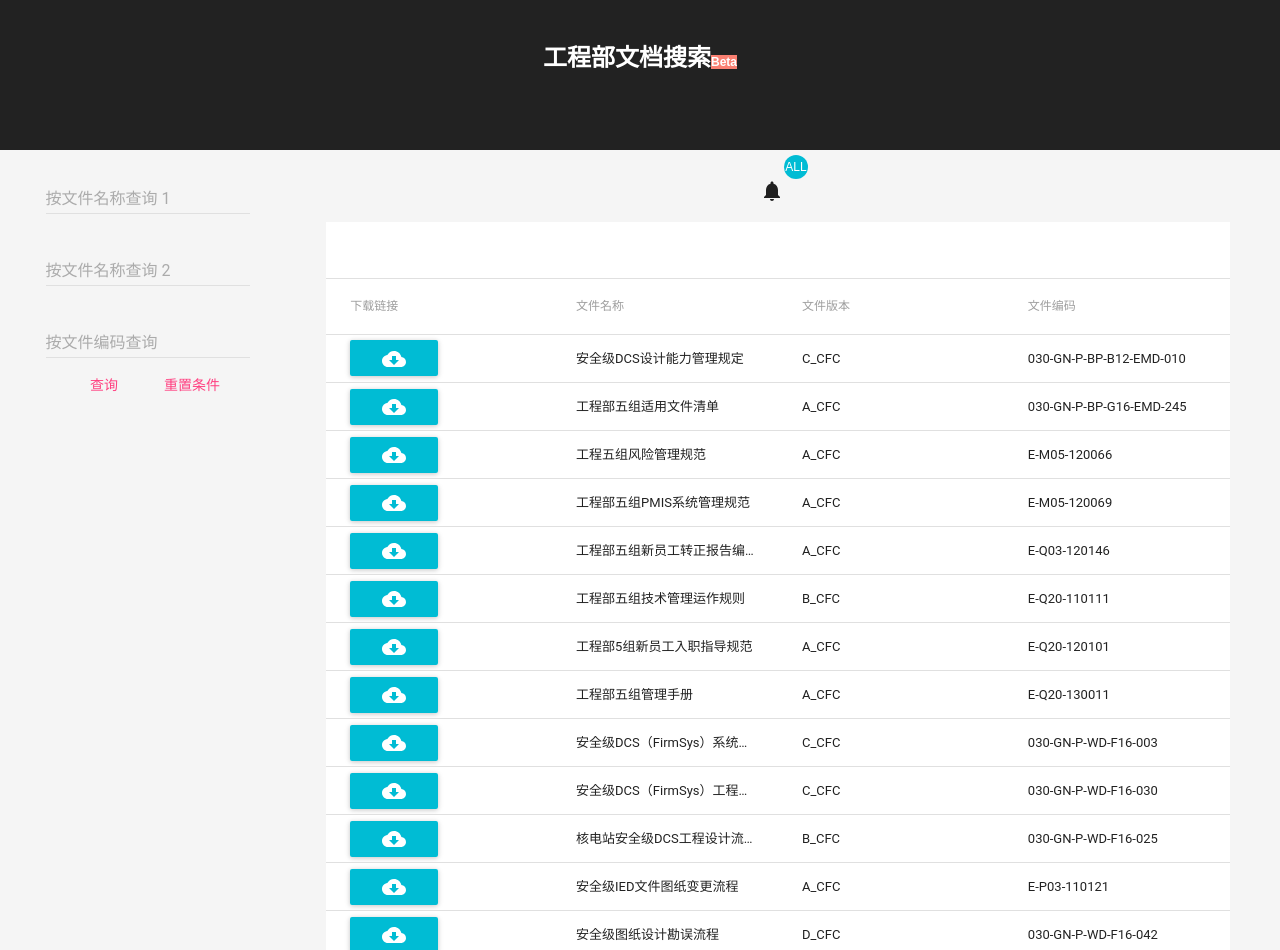
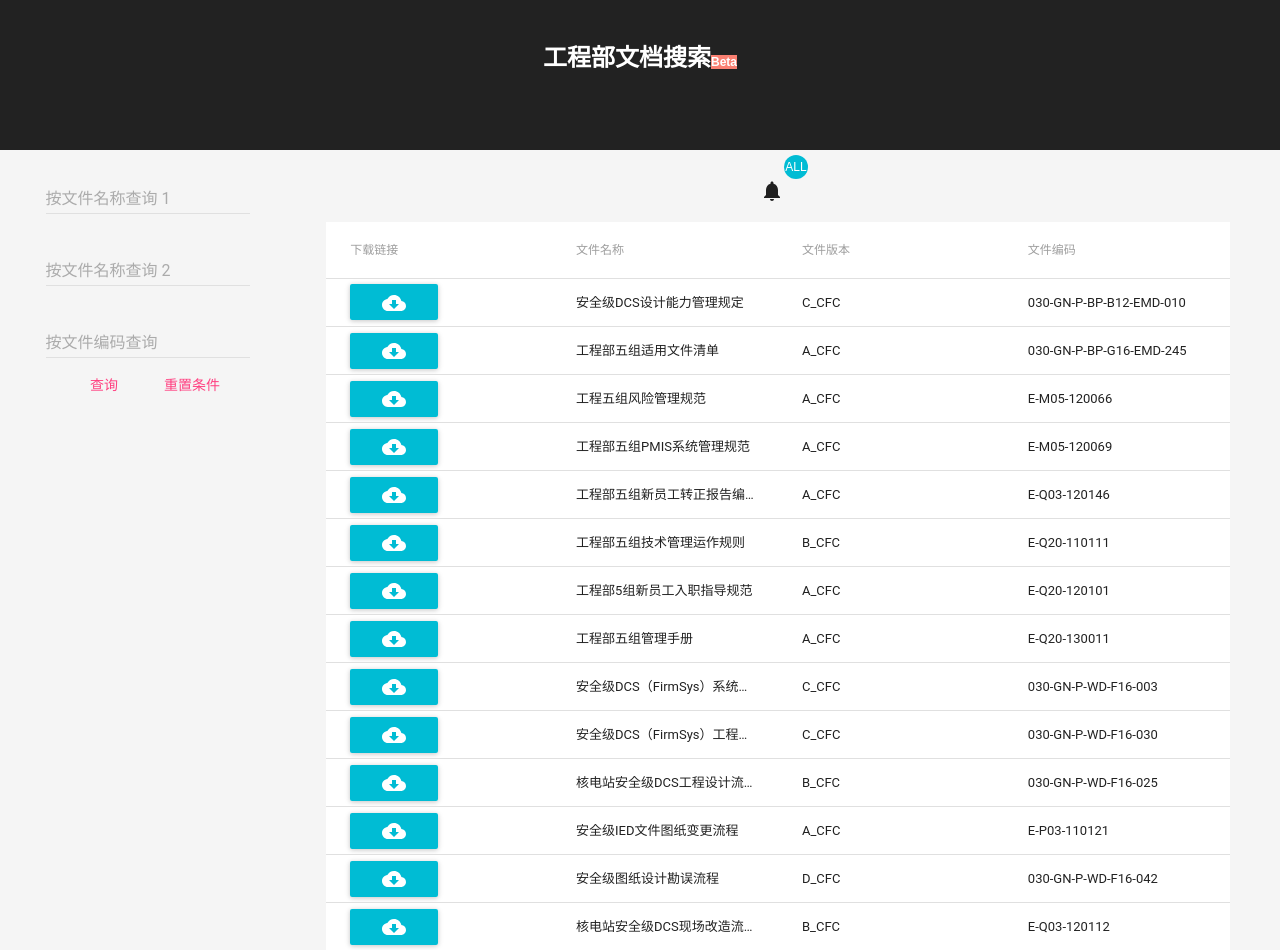
Before and after one commit to musray/doc-search-app, a React (Create React App) app: page / in a window 1280 px wide. Built offline with nearby package versions, Linux system fonts and the light colour scheme; what react-tap-event-plugin would draw is missing.

Commit message:
bug fix in App.js to remove blank row in table header

```diff
--- a/src/App.js
+++ b/src/App.js
@@ -136,10 +136,6 @@ class App extends Component {
             <Table style={{ width: "90%", marginLeft: "5%", marginRight: "5%" }}>
               <TableHeader displaySelectAll={false} adjustForCheckbox={false}>
                 <TableRow>
-                  <TableHeaderColumn colSpan="4" style={{textAlign: "center"}}>
-                  </TableHeaderColumn>
-                </TableRow>
-                <TableRow>
                   <TableHeaderColumn>下载链接</TableHeaderColumn>
                   <TableHeaderColumn>文件名称 </TableHeaderColumn>
                   <TableHeaderColumn>文件版本</TableHeaderColumn>
```
